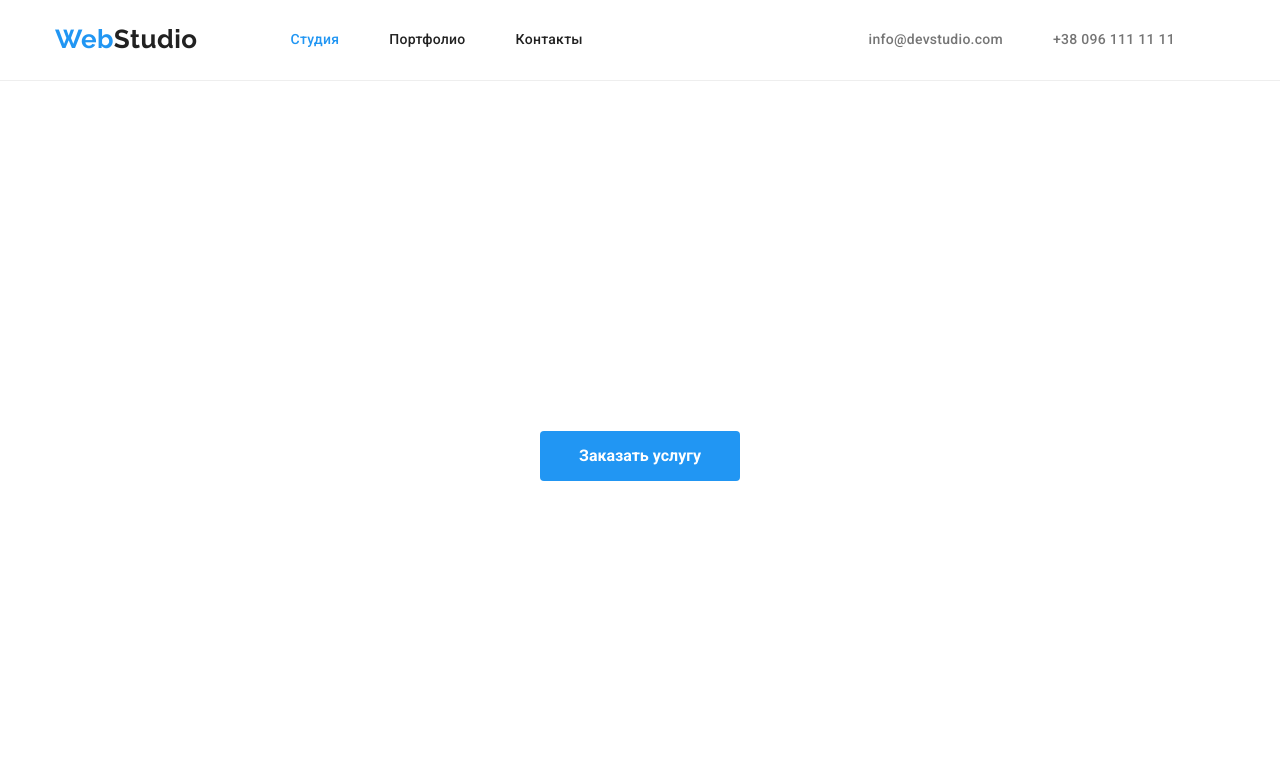
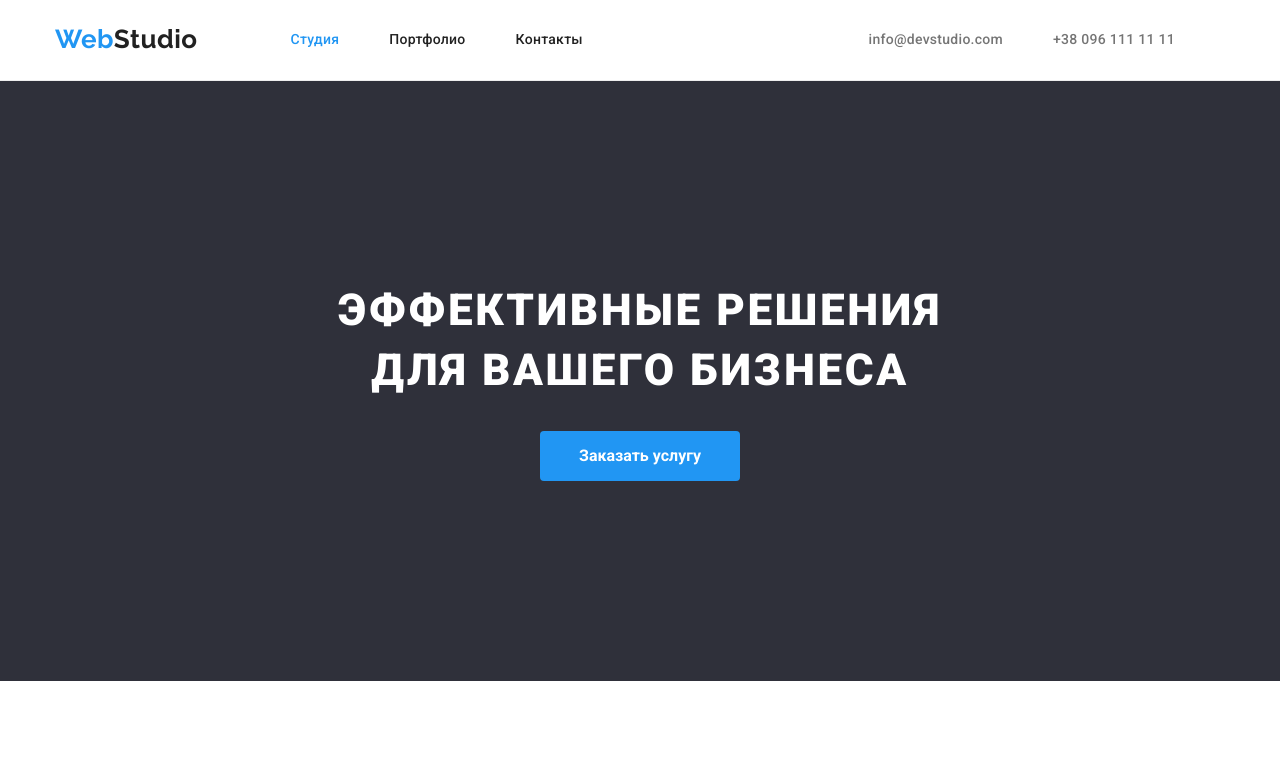
Before and after one commit to DashaPasternak/goit-markup-hw-04, a plain HTML site: page index.html in a window 1280 px wide. Shown: the top 771 px of the page. Drawn offline with nearby package versions, Linux system fonts and the light colour scheme.

```diff
--- a/css/styles.css
+++ b/css/styles.css
@@ -156,7 +156,11 @@ color: var(--accent-color);
     text-align: center;
     padding-top: 200px;
     padding-bottom: 200px;
+
     background-image: linear-gradient(47, 48, 58, 0.4) url(../images/img-hero.jpg);
+    background-size: cover;
+    background-repeat: no-repeat;
+    background-color: var(--second-bg-color);
 }
 
 .hero-title{
```
